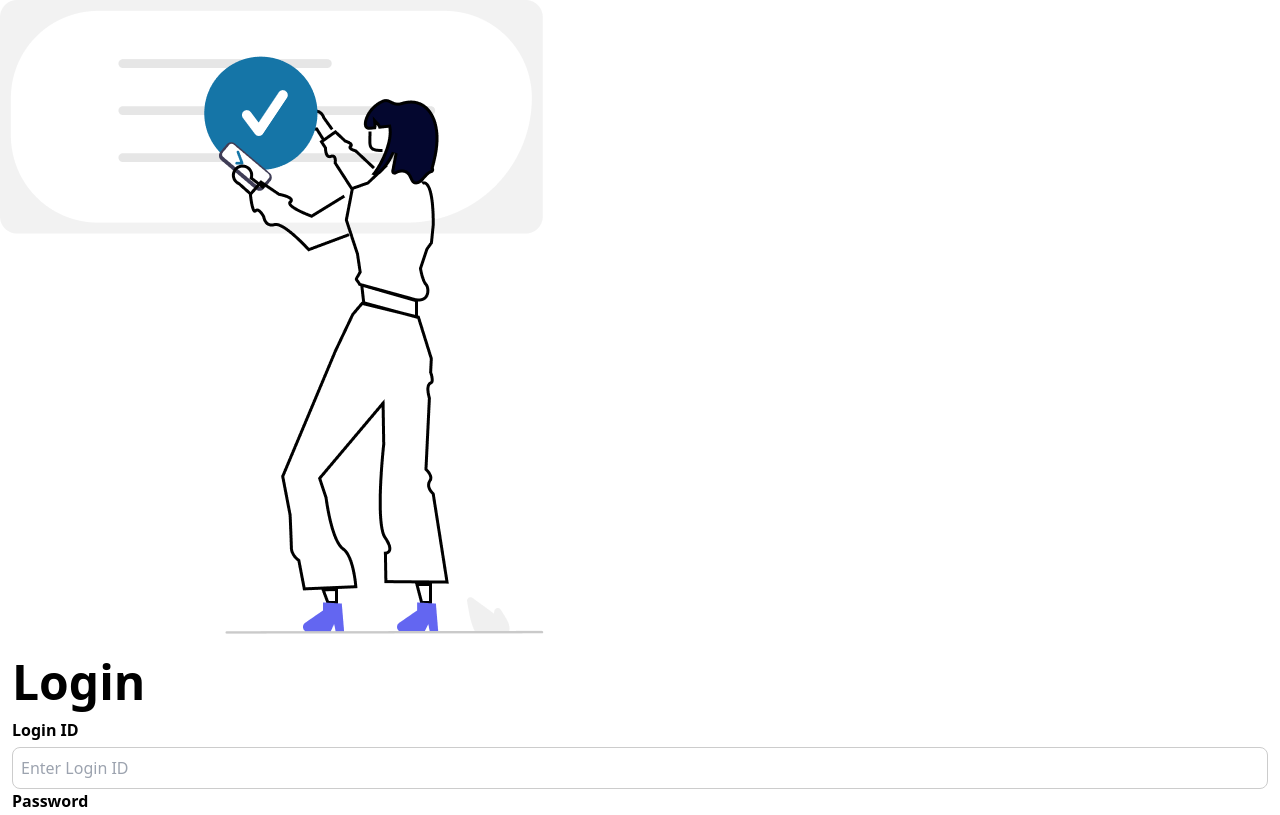
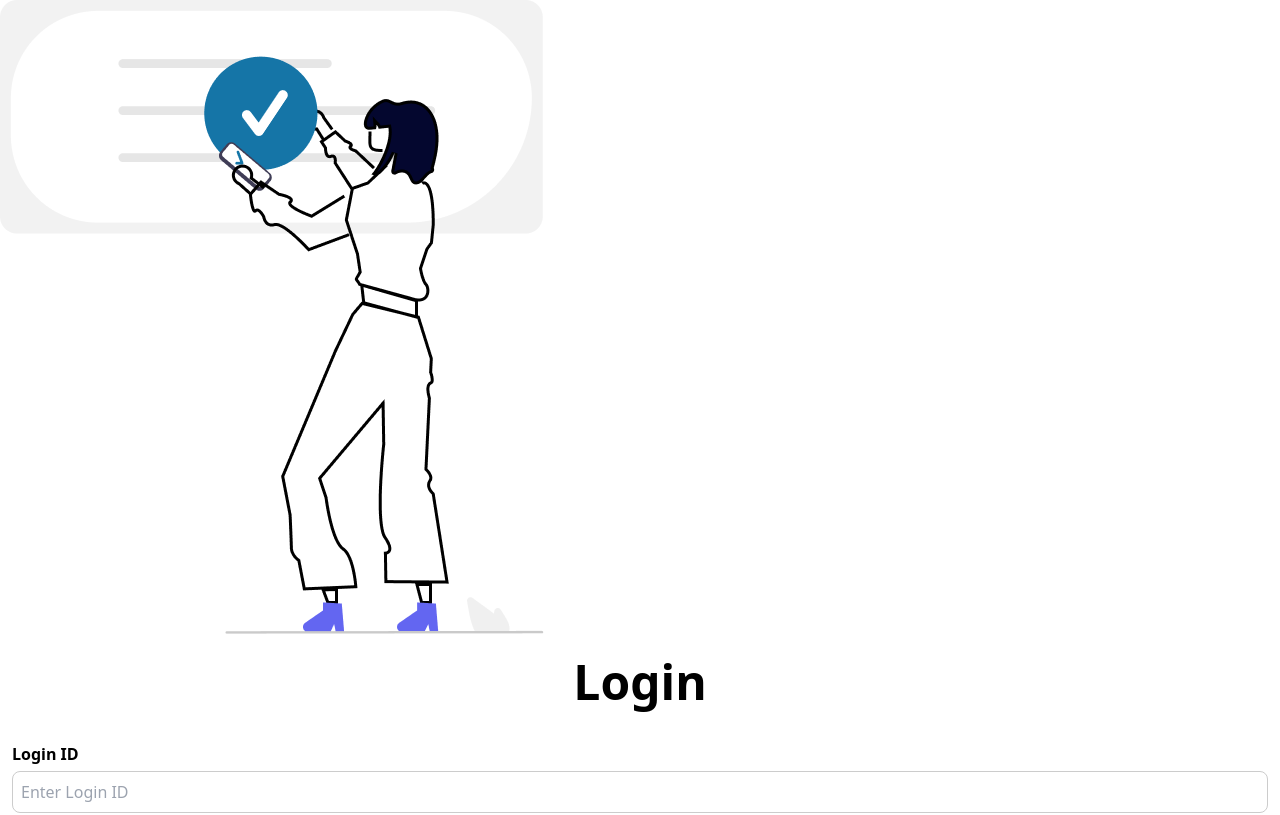
Before and after one commit to abdurrahmanrahat/react-styled-component, a React (Vite) app: page / in a window 1280 px wide. Shown: the top 815 px of the page. Built offline with nearby package versions, Linux system fonts and the light colour scheme.

Commit message:
heading title div

```diff
--- a/src/App.jsx
+++ b/src/App.jsx
@@ -80,6 +80,10 @@ function App() {
     border-radius: 8px;
   `;
 
+  /*
+    all divs here.......
+  */
+
   // button and register div
   const StyledBtnRegDiv = styled.div`
     display: flex;
@@ -108,6 +112,14 @@ function App() {
   // id div
   const StyledIdDiv = styled.div``;
 
+  // heading title div
+  const StyledHeadingTitleDiv = styled.div`
+    display: flex;
+    align-items: center;
+    justify-content: center;
+    margin-bottom: 24px;
+  `;
+
   return (
     <div className="md:flex items-center gap-4 my-8 md:my-0 lg:p-12">
       {/* image */}
@@ -117,9 +129,9 @@ function App() {
       {/* form fields */}
       <div className="md:w-1/2 mx-auto w-full p-4 md:p-8">
         <StyledForm>
-          <div className="flex items-center justify-center mb-6">
+          <StyledHeadingTitleDiv className="flex items-center justify-center mb-6">
             <StyleHeadingTitle>Login</StyleHeadingTitle>
-          </div>
+          </StyledHeadingTitleDiv>
 
           {/* ID */}
           <StyledIdDiv>
```
